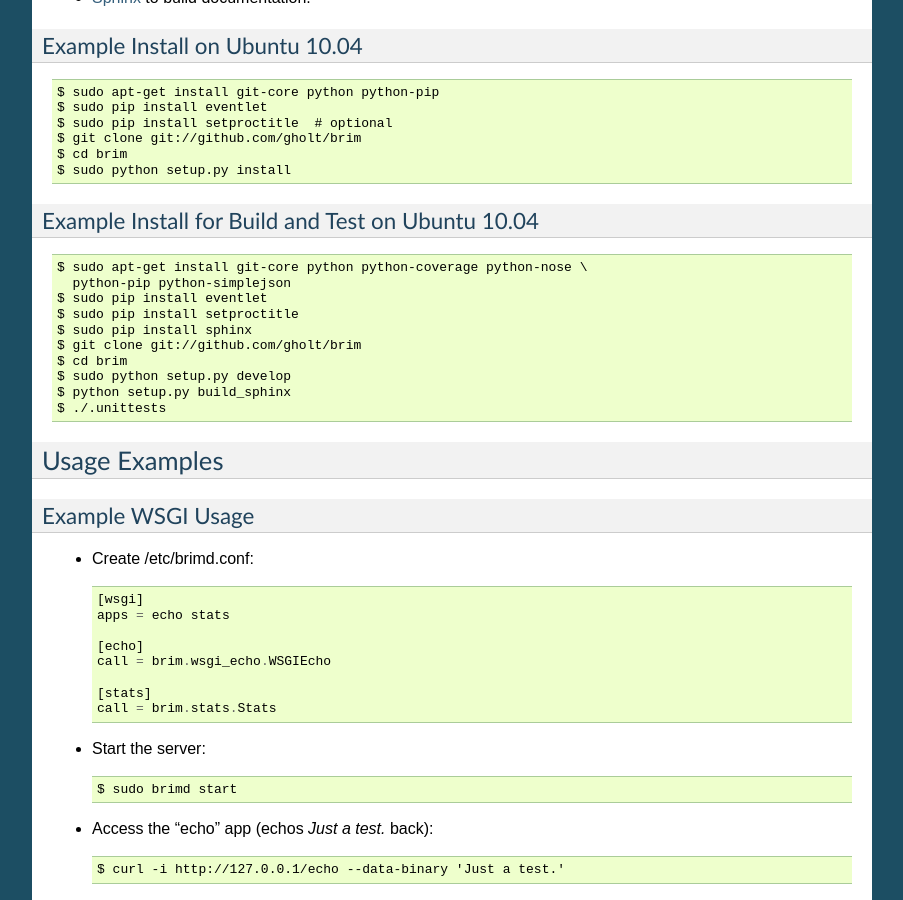
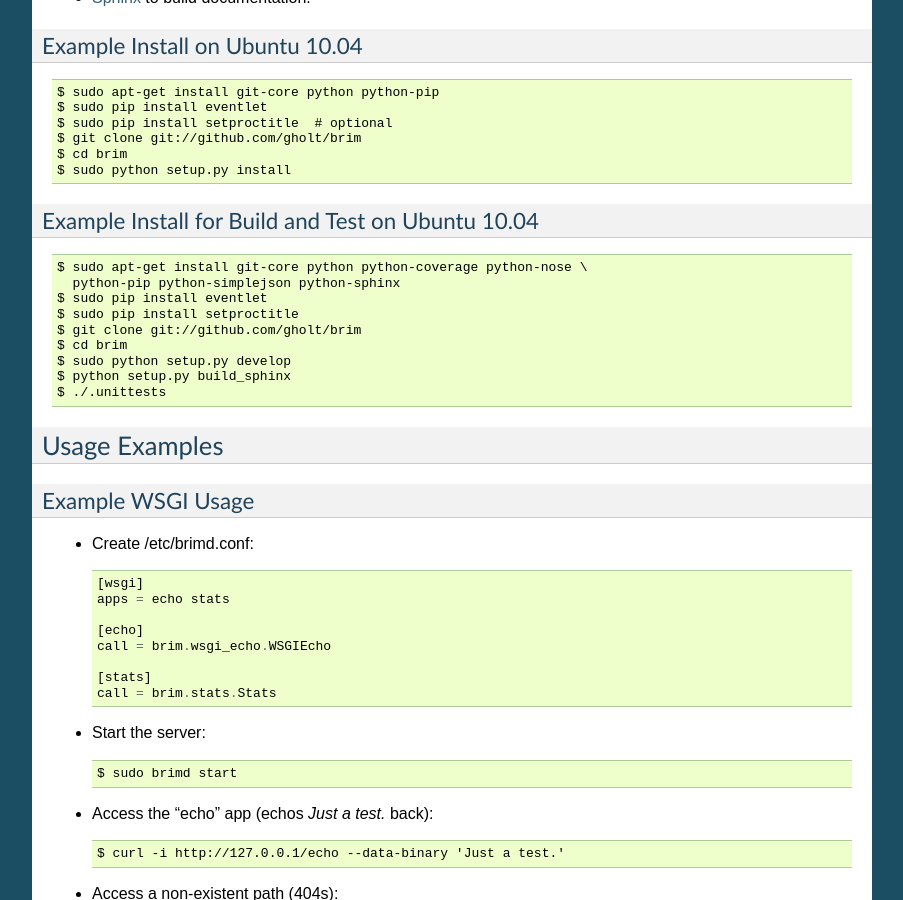
Before and after one commit to gholt/python-brim, a Sphinx documentation site: the page built from doc/source/index.rst, in a window 1280 px wide and 900 px high, scrolled down 1117 px. Shown: the whole window, without its empty margins (198-1101 px from the left). Built offline with Sphinx 7.4.7, drawn with Linux system fonts in a browser that asks for light colours.

Commit message:
Updated to use packaged python-sphinx

```diff
--- a/doc/source/index.rst
+++ b/doc/source/index.rst
@@ -69,10 +69,9 @@
 ::
 
     $ sudo apt-get install git-core python python-coverage python-nose \
-      python-pip python-simplejson
+      python-pip python-simplejson python-sphinx
     $ sudo pip install eventlet
     $ sudo pip install setproctitle
-    $ sudo pip install sphinx
     $ git clone git://github.com/gholt/brim
     $ cd brim
     $ sudo python setup.py develop
```
Also changed, not shown: README.md (+1 -2 lines).
